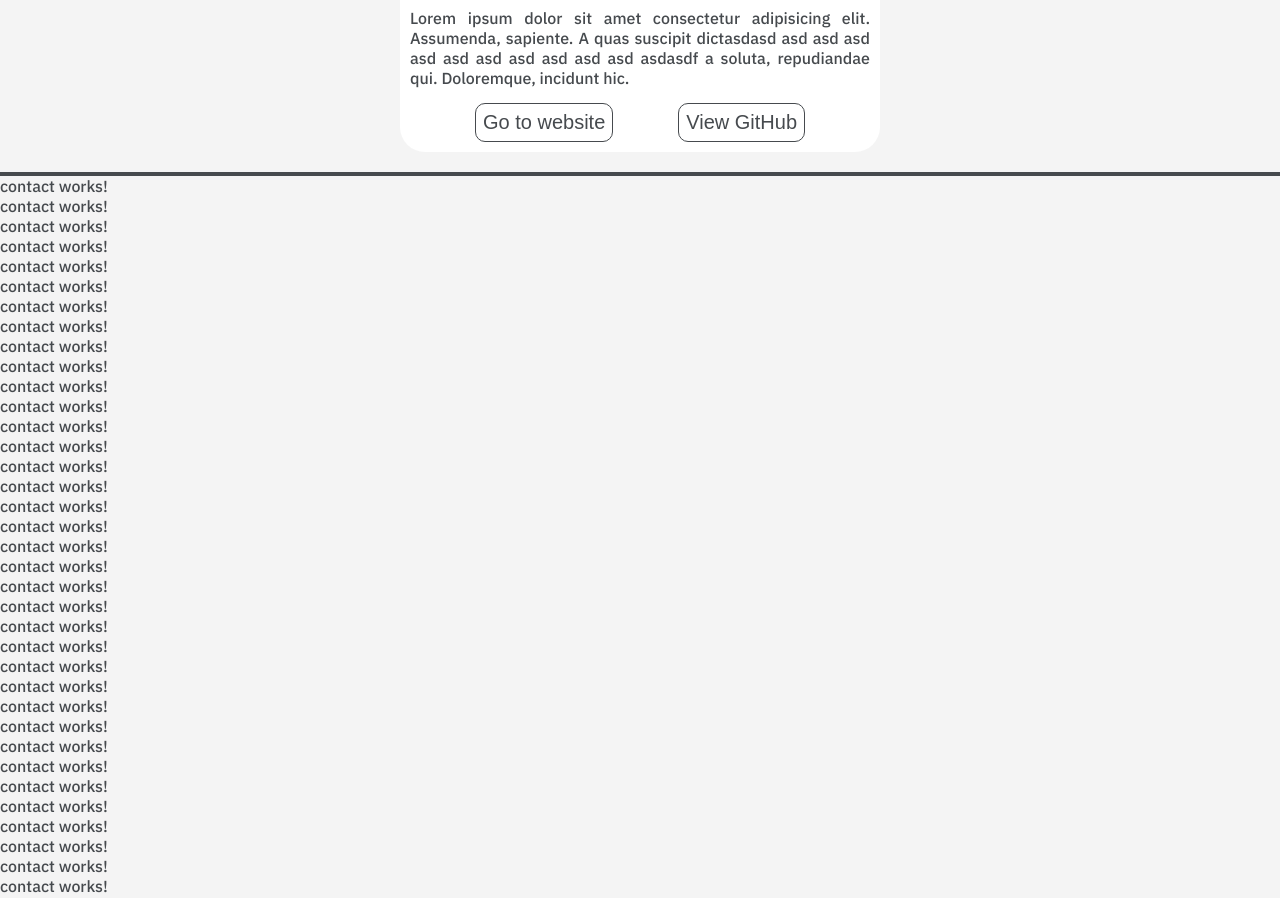
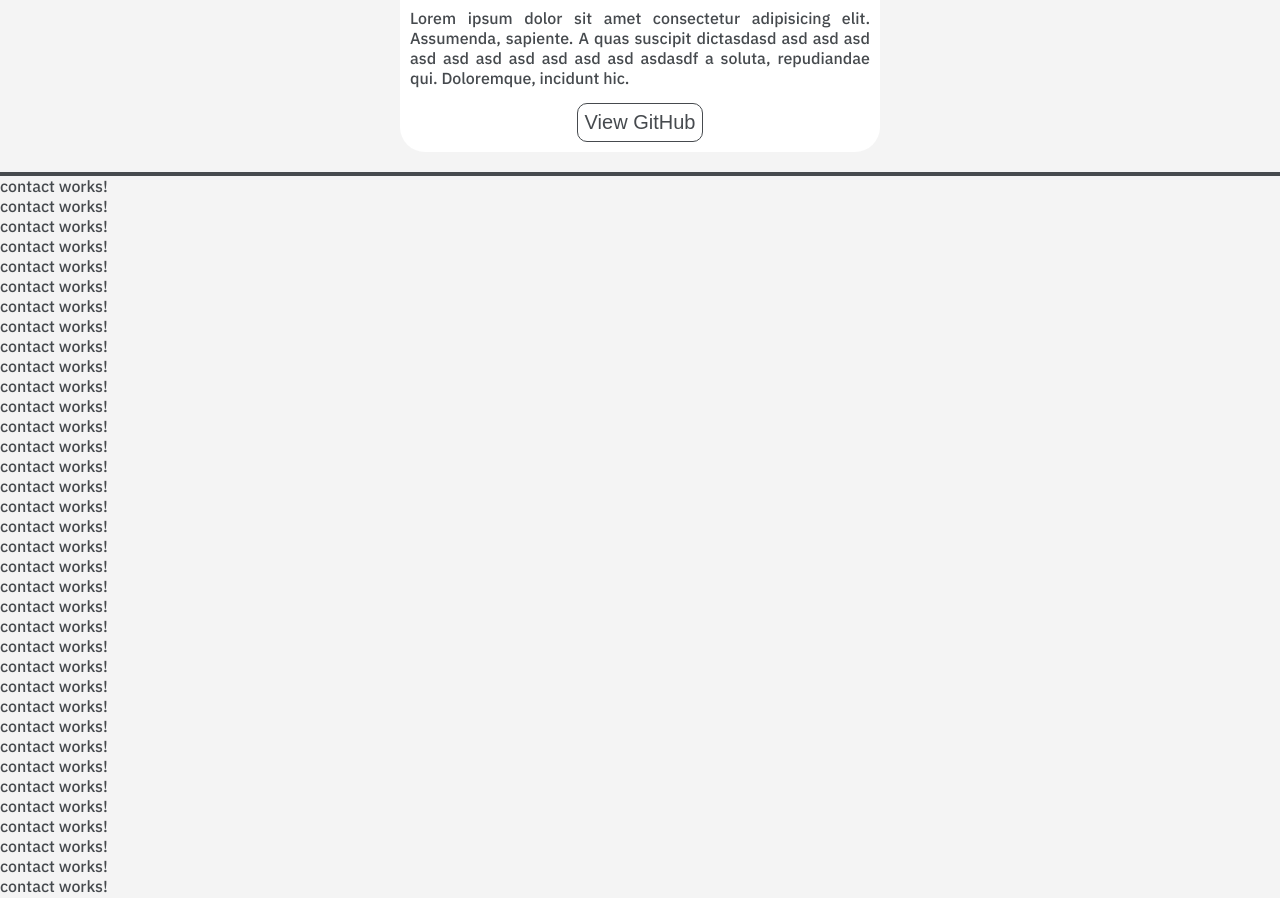
Before and after one commit to tarashevchuk0401/portfolio, an Angular app: page / in a window 1280 px wide. Shown: the part 1797-2695 px from the top of the page. Built offline with nearby package versions, Linux system fonts and the light colour scheme.

Commit message:
header fixed

```diff
--- a/src/app/app.component.ts
+++ b/src/app/app.component.ts
@@ -29,7 +29,7 @@ export class AppComponent  {
   title = 'portfolio';
 
   navigateTo(element: HTMLElement){
-    const yOffset = element.offsetTop - 5;
+    const yOffset = element.offsetTop ;
     window.scrollTo({
       top: yOffset
     })
--- a/src/app/portfolio/portfolio.component.html
+++ b/src/app/portfolio/portfolio.component.html
@@ -29,7 +29,6 @@
                 sapiente. A quas suscipit dictasdasd asd asd asd asd asd asd asd
                 asd asd asd asdasdf a soluta, repudiandae qui. Doloremque, incidunt hic.</div>
                 <div class="project_action">
-                    <button class="button1">Go to website</button>
                     <button class="button1">View GitHub</button>
                 </div>
         </div>
```
